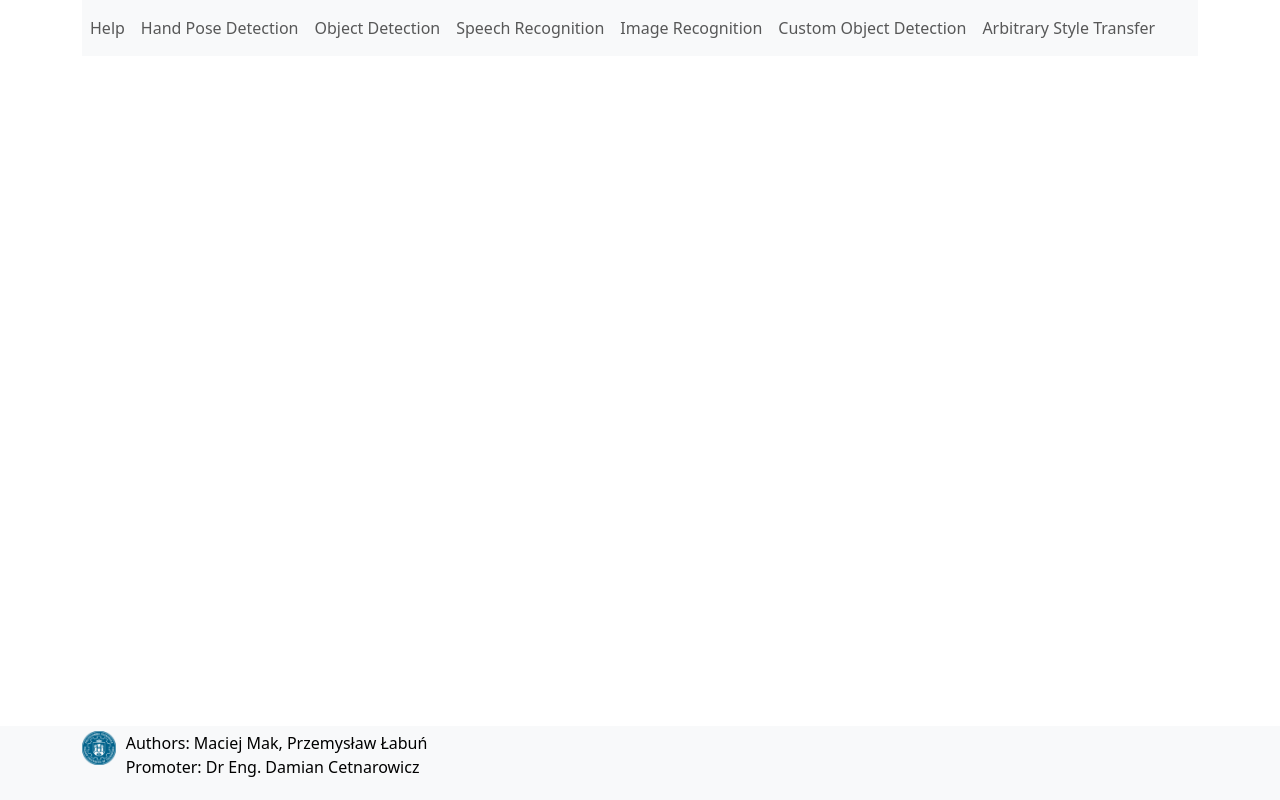
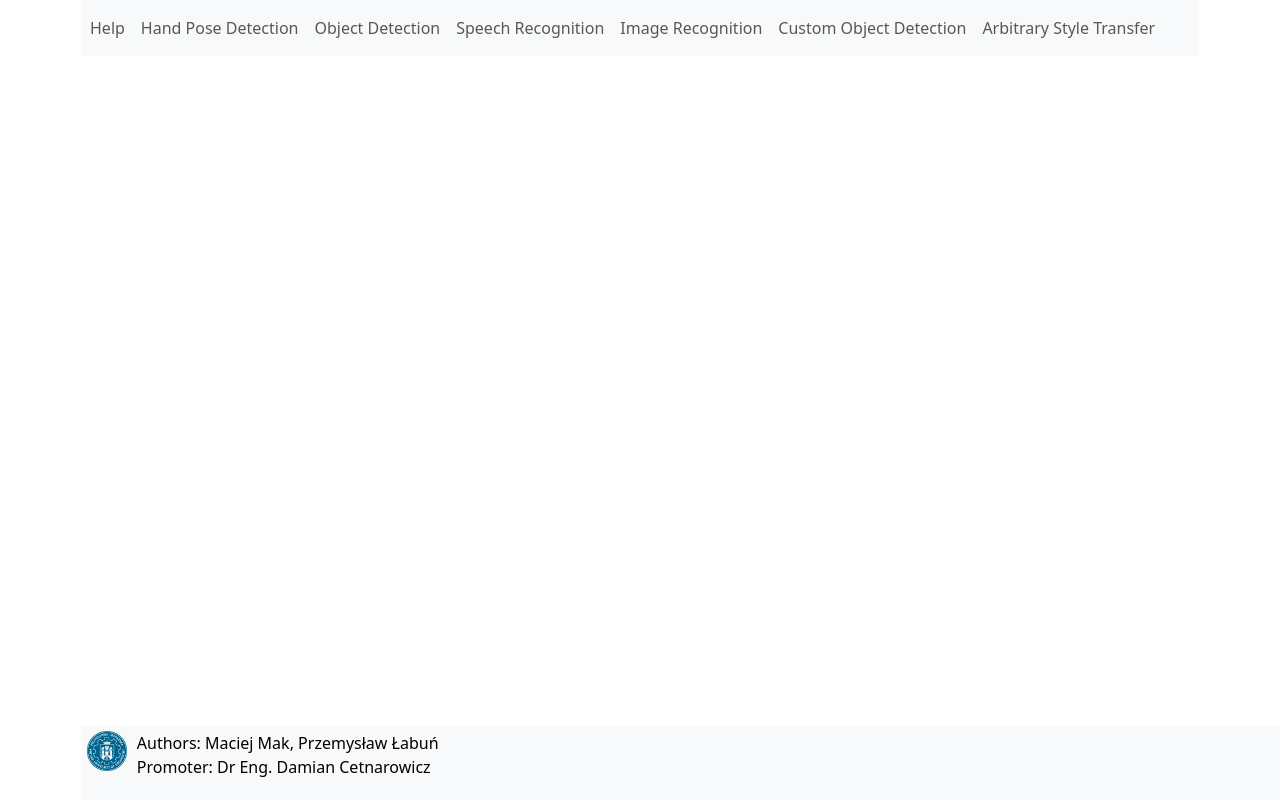
Before and after one commit to maciejm2517/projekt-przejsciowy-tensorflow-js, a React (Create React App) app: page / in a window 1280 px wide. Built offline with nearby package versions, Linux system fonts and the light colour scheme; what fingerpose would draw is missing.

Commit message:
beter footer

```diff
--- a/src/App.js
+++ b/src/App.js
@@ -39,8 +39,18 @@ const App = () => {
             <Route path="/CamRec" element={<CamRec/>} />
             <Route path="/FastStyle" element={<FastStyle/>} />
           </Routes>
+          <Footer>
+        {/* <Container style={{ flex: '1' }}> */}
+            <Row>
+              <Col xs={12} sm={12} md={8} lg={6} xl={6}>
+                <img src={require('./PP_logo.png')} alt="PP Logo" style={{ width: '8%', float: 'left', paddingRight: '10px'}} />
+                <p style={{color: 'black'}}>Authors: Maciej Mak, Przemysław Łabuń<br/>Promoter: Dr Eng. Damian Cetnarowicz</p>
+              </Col>
+            </Row>
+          {/* </Container> */}
+          </Footer>
         </Container>
-        <Footer>
+        {/* <Footer>
         <Container style={{ flex: '1' }}>
             <Row>
               <Col xs={12} sm={12} md={8} lg={6} xl={6}>
@@ -49,7 +59,7 @@ const App = () => {
               </Col>
             </Row>
           </Container>
-          </Footer>
+          </Footer> */}
     </Router>
   );
 };
```
